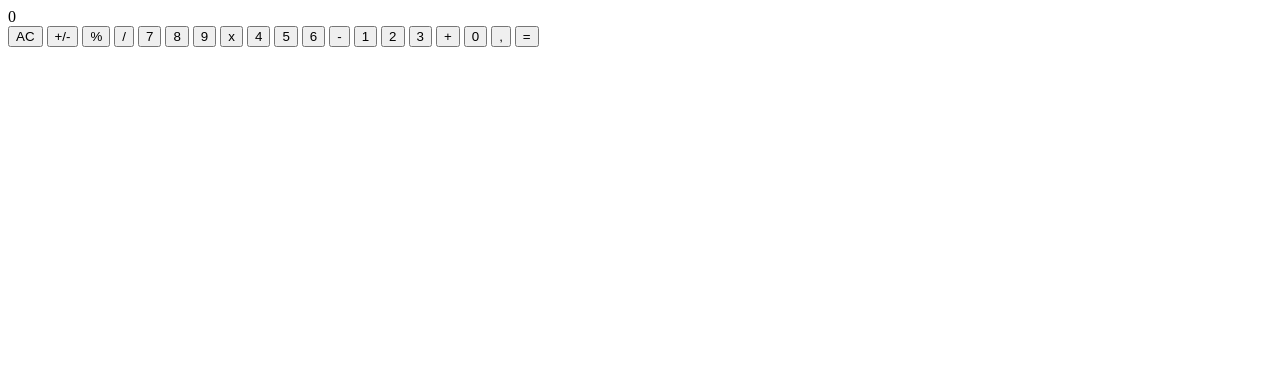
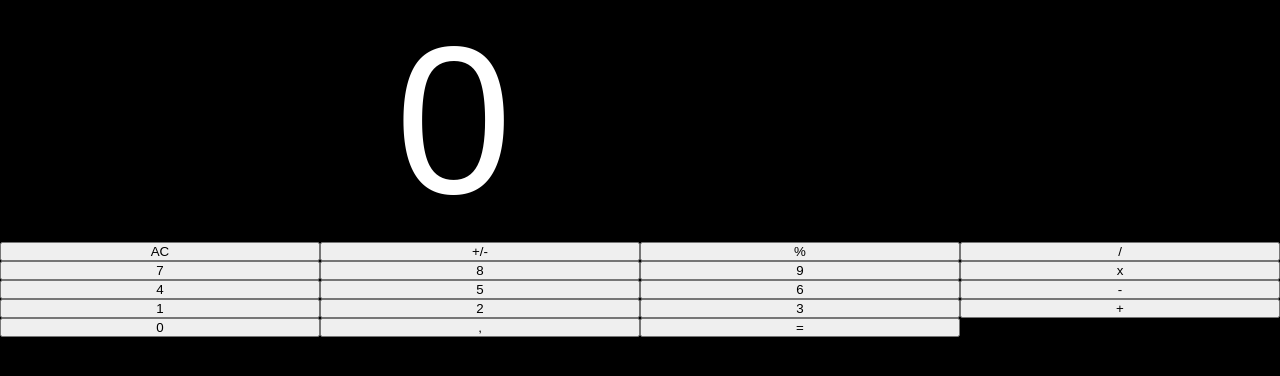
Before and after one commit to italo-mauricio/Calculator-IPHONE, a plain HTML site: page index.html in a window 1280 px wide. Drawn offline with Linux system fonts and the light colour scheme.

Commit message:
adicionando items

```diff
--- a/index.html
+++ b/index.html
@@ -13,25 +13,25 @@
             </div>
 
             <div class="buttons">
-                <button class="item">AC</button>
-                <button class="item">+/-</button>
-                <button class="item">%</button>
-                <button class="item">/</button>
-                <button class="item">7</button>
-                <button class="item">8</button>
-                <button class="item">9</button>
-                <button class="item">x</button>
-                <button class="item">4</button>
-                <button class="item">5</button>
-                <button class="item">6</button>
-                <button class="item">-</button>
-                <button class="item">1</button>
-                <button class="item">2</button>
-                <button class="item">3</button>
-                <button class="item">+</button>
-                <button class="item">0</button>
-                <button class="item">,</button>
-                <button class="item">=</button>
+                <button class="item item1 clear">AC</button>
+                <button class="item item1 negative">+/-</button>
+                <button class="item persent sign">%</button>
+                <button class="item item3 sign">/</button>
+                <button class="item numbers">7</button>
+                <button class="item numbers">8</button>
+                <button class="item numbers">9</button>
+                <button class="item item3 sign">x</button>
+                <button class="item numbers">4</button>
+                <button class="item numbers">5</button>
+                <button class="item numbers">6</button>
+                <button class="item item3 sign">-</button>
+                <button class="item numbers">1</button>
+                <button class="item numbers">2</button>
+                <button class="item numbers">3</button>
+                <button class="item item3 sign">+</button>
+                <button class="item itemzero numbers">0</button>
+                <button class="item comma">,</button>
+                <button class="item item3 equals">=</button>
 
             </div>
 
--- a/style.css
+++ b/style.css
@@ -0,0 +1,51 @@
+* {
+    padding: 0;
+    margin: 0;
+
+}
+
+html, body #fullheight {
+    min-height: 100% !important;
+    height: 100%;
+    font-family: Arial, Helvetica, sans-serif;
+    background-color: black;
+
+}
+
+.container {
+
+    height: 100%;
+    background-color: black;
+
+}
+
+.result {
+
+    display: flex;
+    justify-content: flex-end;
+    align-items: flex-end;
+    color: white;
+    height: 39%;
+
+}
+
+.result span{
+
+    margin-right: 60%;
+    font-size: 210px;
+    justify-self: flex-end;
+
+
+}
+
+.buttons {
+
+    width: 100%;
+    height: 60%;
+    background-color: black;
+    display: grid;
+    grid-template-columns: 25% 25% 25% 25%;
+
+
+
+}
```
